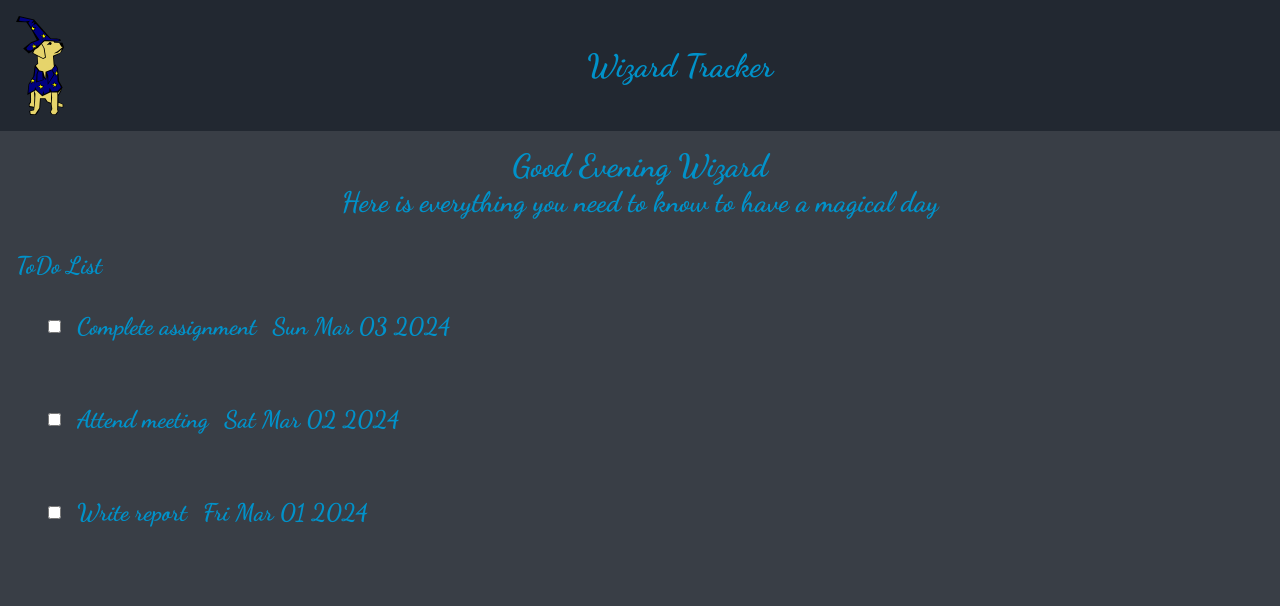
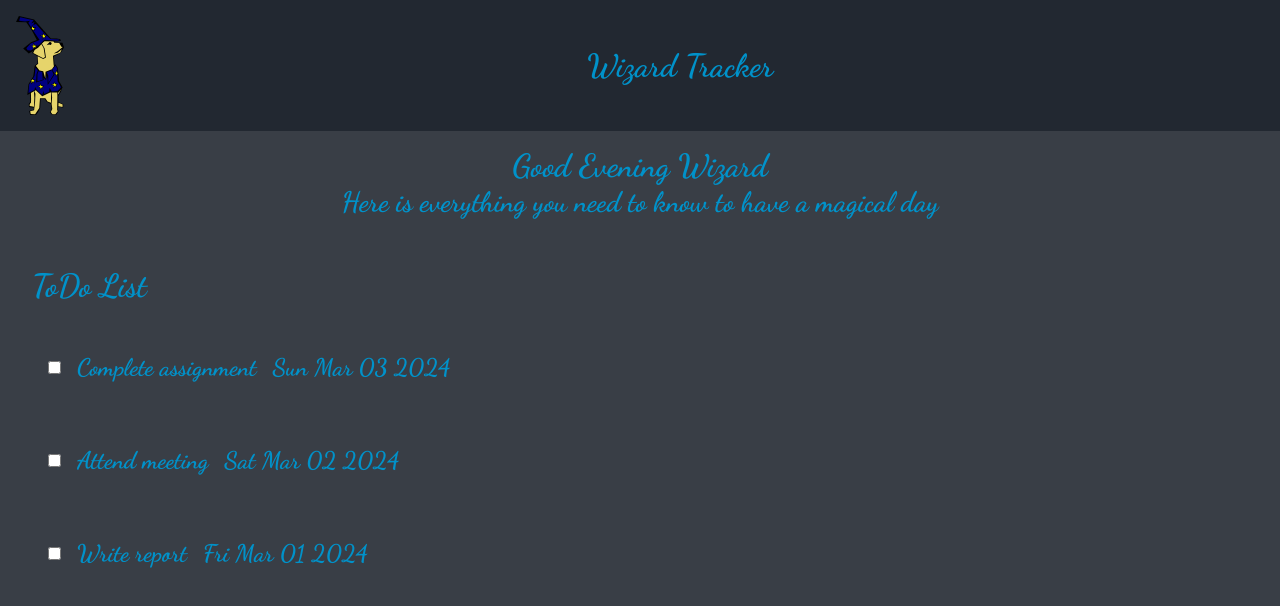
Before and after one commit to Matthew-Hughes3488/geo-location, a React (Vite) app: page / in a window 1280 px wide. Shown: the top 606 px of the page. Built offline with nearby package versions, Linux system fonts and the light colour scheme; no server answers; the HTML template or start-up script is replaced by a standard one.

Commit message:
added desktop styles

```diff
--- a/src/components/TaskBarList/TaskBarList.scss
+++ b/src/components/TaskBarList/TaskBarList.scss
@@ -6,7 +6,18 @@
     flex-direction: column;
     background-color: $color-grey;
     color: $color-blue;
+
     &__title{
         text-align: unset;
+        margin: 1rem;
     }
 }
+
+@media screen and (min-width: $desktop-width) {
+    .task-list{
+        &__title{
+            font-size: 2rem;
+        }
+    }
+
+}
```
